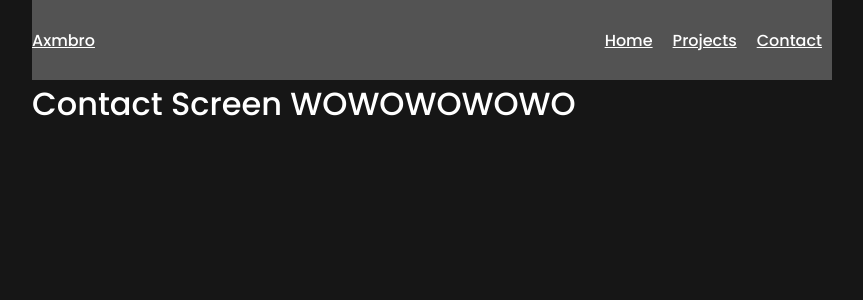
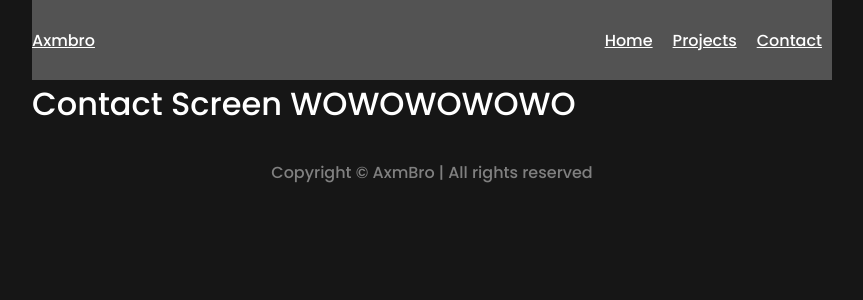
Before and after one commit to AxmBro/axmbro.github.io, a React (Create React App) app: page /contact in a window 1280 px wide. Shown: the top 300 px of the page, without its empty margins (208-1071 px from the left). Built offline with nearby package versions, Linux system fonts and the light colour scheme.

Commit message:
add footer component

```diff
--- a/src/App.js
+++ b/src/App.js
@@ -5,6 +5,7 @@ import { BrowserRouter as Router, Route, Routes, Link } from "react-router-dom";
 import Header from "./components/Header";
 import Projects from "./screens/Projects";
 import Contact from "./screens/Contact";
+import Footer from "./components/Footer";
 
 function App() {
   return (
@@ -16,6 +17,7 @@ function App() {
           <Route path="/projects" element={<Projects />} />
           <Route path="/contact" element={<Contact />} />
         </Routes>
+        <Footer></Footer>
       </div>
     </Router>
   );
--- /dev/null
+++ b/src/components/Footer.css
@@ -0,0 +1,12 @@
+.footer {
+  display: flex;
+  justify-content: center;
+  align-items: center;
+  flex-direction: column;
+  padding: 2rem 0 1rem 0;
+}
+
+.footer h2 {
+  color: var(--secondary-description-text-color);
+  text-align: center;
+}
--- /dev/null
+++ b/src/components/Footer.js
@@ -0,0 +1,12 @@
+import React from "react";
+import "./Footer.css";
+
+function Footer() {
+  return (
+    <div className="footer">
+      <h2>Copyright © AxmBro | All rights reserved</h2>
+    </div>
+  );
+}
+
+export default Footer;
```
